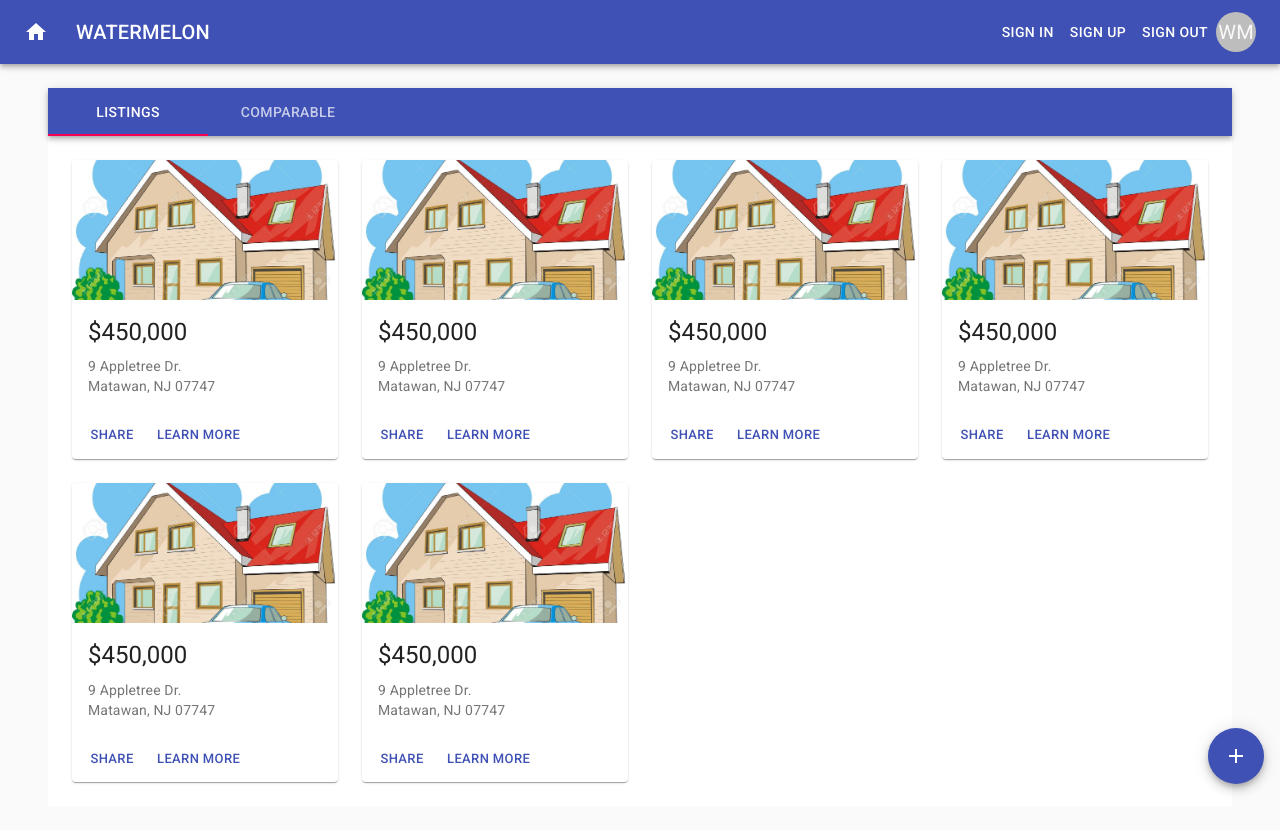
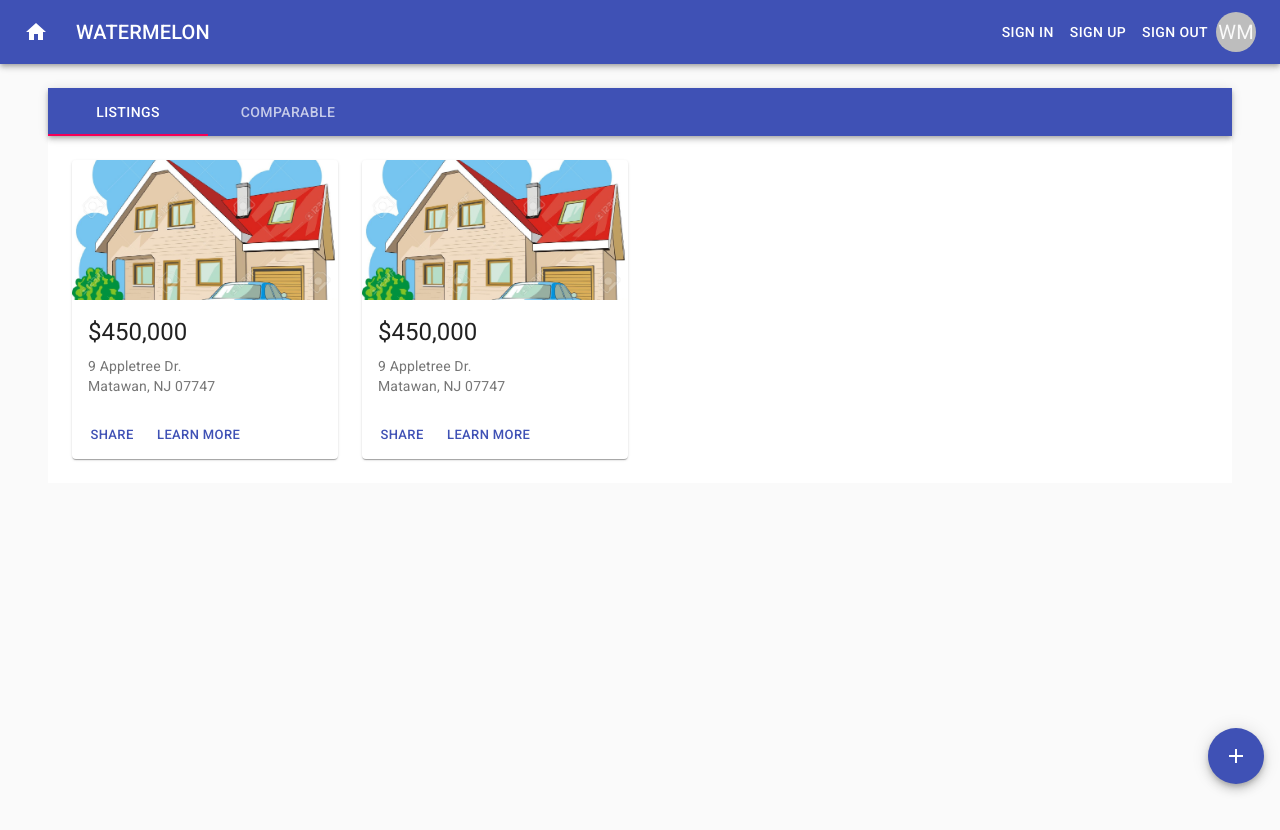
Before and after one commit to iambillmccann-zz/watermelon, a React (Create React App) app: page / in a window 1280 px wide. After the commit the page ends 800 px from the top, so only its background shows below. Built offline with nearby package versions, Linux system fonts and the light colour scheme.

Commit message:
Get houses context API working

```diff
--- a/src/components/houses/homeList.js
+++ b/src/components/houses/homeList.js
@@ -1,5 +1,5 @@
 // React import
-import React from "react";
+import React, { useContext } from "react";
 import { Link } from "react-router-dom";
 import { v4 as uuidv4 } from "uuid";
 
@@ -11,6 +11,7 @@ import AddIcon from "@material-ui/icons/Add";
 
 // My components
 import HomeSummary from "./HomeSummary";
+import { HouseContext } from "../../contexts/HouseContext";
 
 const useStyles = makeStyles(theme => ({
   root: {
@@ -35,28 +36,18 @@ const GetURL = () => {
 
 const HomeList = () => {
   const classes = useStyles();
+  const { houses } = useContext(HouseContext);
 
   return (
     <div className={classes.root}>
       <Grid container spacing={3}>
-        <Grid item xs={12} sm={6} md={4} lg={3}>
-          <HomeSummary />
-        </Grid>
-        <Grid item xs={12} sm={6} md={4} lg={3}>
-          <HomeSummary />
-        </Grid>
-        <Grid item xs={12} sm={6} md={4} lg={3}>
-          <HomeSummary />
-        </Grid>
-        <Grid item xs={12} sm={6} md={4} lg={3}>
-          <HomeSummary />
-        </Grid>
-        <Grid item xs={12} sm={6} md={4} lg={3}>
-          <HomeSummary />
-        </Grid>
-        <Grid item xs={12} sm={6} md={4} lg={3}>
-          <HomeSummary />
-        </Grid>
+        {houses.map(home => {
+          return (
+            <Grid item xs={12} sm={6} md={4} lg={3}>
+              <HomeSummary />
+            </Grid>
+          );
+        })}
       </Grid>
       <Fab
         color="primary"
--- a/src/components/layout/appTabs.js
+++ b/src/components/layout/appTabs.js
@@ -12,6 +12,7 @@ import Box from "@material-ui/core/Box";
 
 // My imports
 import HomeList from "../houses/HomeList";
+import HouseContextProvider from "../../contexts/HouseContext";
 
 function TabPanel(props) {
   const { children, value, index, ...other } = props;
@@ -71,7 +72,9 @@ const AppTabs = () => {
         </Tabs>
       </AppBar>
       <TabPanel value={value} index={0}>
-        <HomeList />
+        <HouseContextProvider>
+          <HomeList />
+        </HouseContextProvider>
       </TabPanel>
       <TabPanel value={value} index={1}>
         Comparable homes
--- a/src/contexts/HouseContext.js
+++ b/src/contexts/HouseContext.js
@@ -1,34 +1,29 @@
-import React, { createContext, Component } from "react";
+import React, { createContext, useState } from "react";
 
 export const HouseContext = createContext();
 
-const initialHouses = {
-  houses: [
+const HouseContextProvider = props => {
+  const [houses, setHouses] = useState([
     {
       streetAddress: "9 Appletree dr",
       addressLine2: "",
       city: "Matawan",
       stateUS: "NJ",
       zipCode: "07747"
+    },
+    {
+      streetAddress: "14034 Golfview",
+      addressLine2: "",
+      city: "Livonia",
+      stateUS: "MI",
+      zipCode: "48145"
     }
-  ]
+  ]);
+  return (
+    <HouseContext.Provider value={{ houses }}>
+      {props.children}
+    </HouseContext.Provider>
+  );
 };
 
-class HouseContextProvider extends Component {
-  state = {
-    streetAddress: "",
-    addressLine2: "",
-    city: "",
-    stateUS: "",
-    zipCode: ""
-  };
-  render() {
-    return (
-      <HouseContext.Provider value={{ ...this.state }}>
-        {this.props.children}
-      </HouseContext.Provider>
-    );
-  }
-}
-
 export default HouseContextProvider;
```
